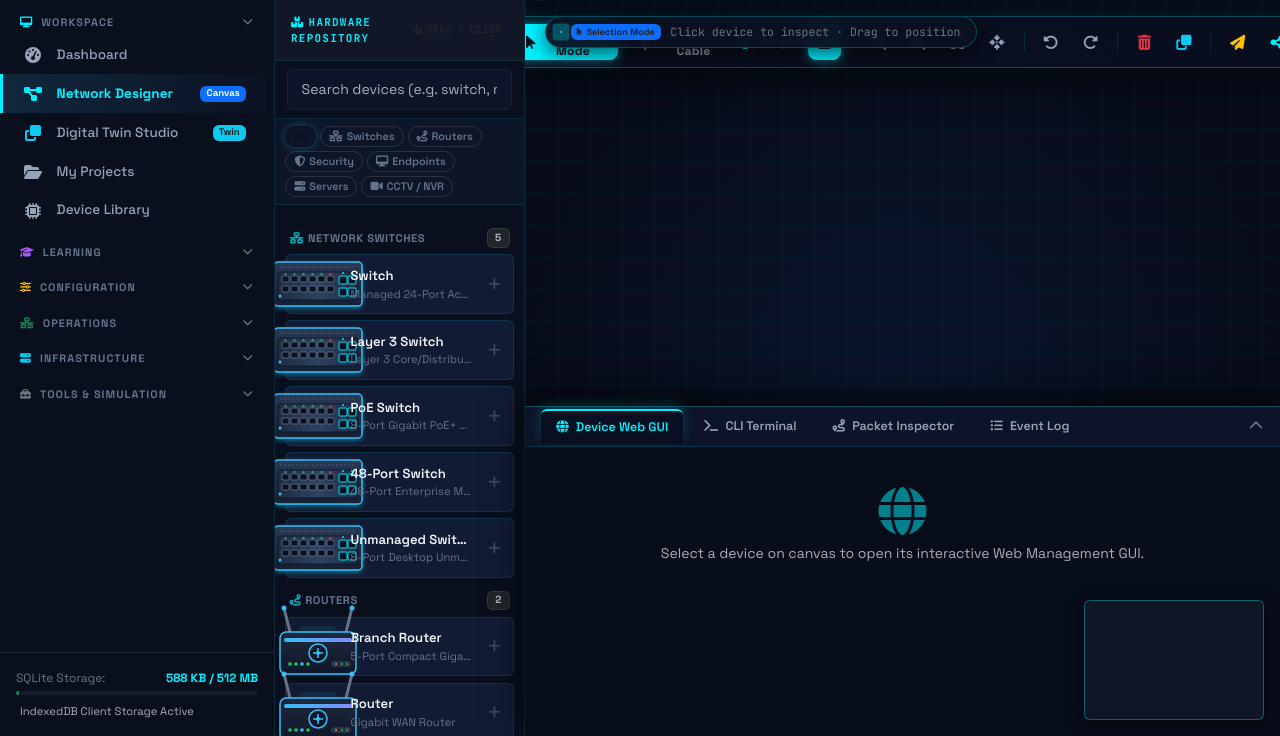
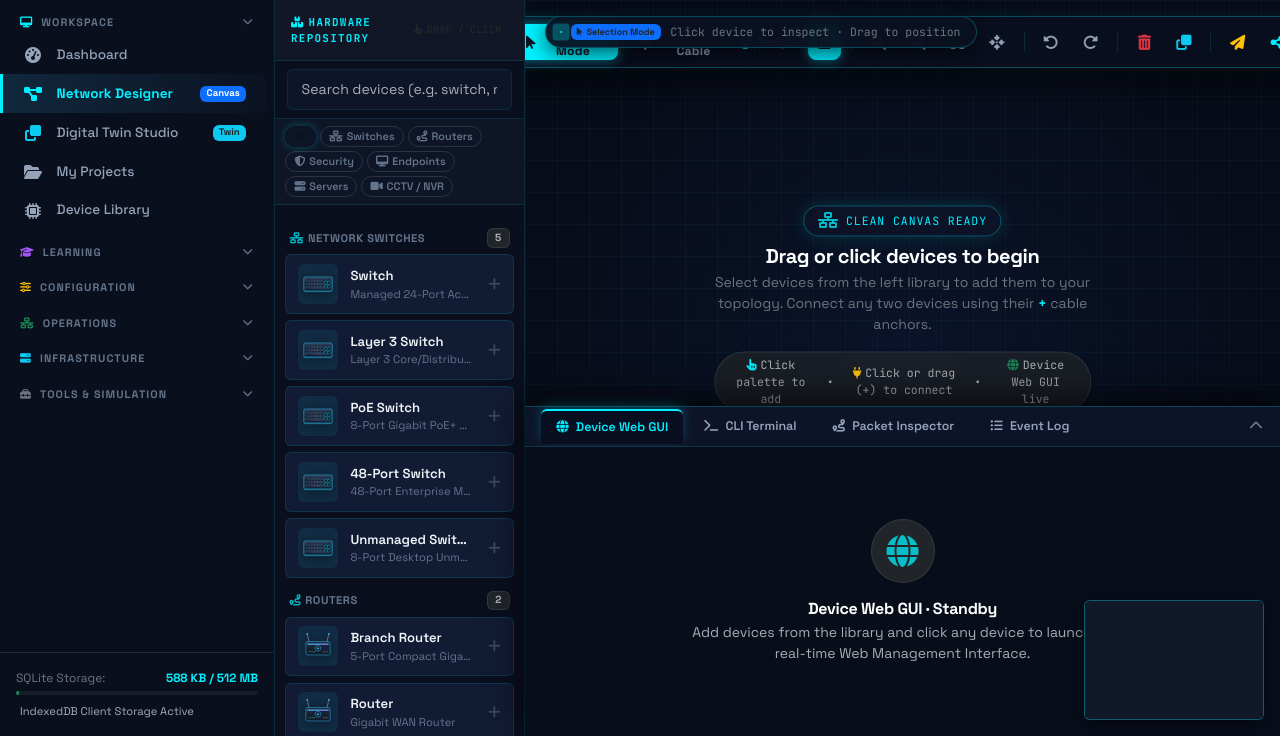
Before and after one commit to im-Abhiram/toolramo, a Django app: page /topology/designer/ in a window 1280 px wide. Shown: the part 64-800 px from the top of the page. Run offline with Django 5.2, Linux system fonts and the light colour scheme; data comes from the database, SQL or seed files in the repository; some libraries are stand-ins or nearby versions.

Commit message:
Initialize Network Designer with empty layout and enhance user device connection workflow

```diff
--- a/static/css/topology.css
+++ b/static/css/topology.css
@@ -664,15 +664,31 @@
     pointer-events: none;
     font-size: 0.76rem;
 }
-    border-radius: 20px;
-    padding: 0.4rem 0.85rem;
-    display: flex;
+
+/* On-Canvas Empty Layout Guide Watermark */
+.canvas-empty-guide {
+    position: absolute;
+    top: 42%;
+    left: 50%;
+    transform: translate(-50%, -50%);
+    pointer-events: none;
+    z-index: 5;
+    transition: opacity 0.25s ease, transform 0.25s ease;
+}
+
+.canvas-empty-guide.d-none {
+    display: none !important;
+}
+
+.empty-guide-badge {
+    display: inline-flex;
     align-items: center;
-    gap: 0.5rem;
-    z-index: 35;
-    box-shadow: 0 4px 16px rgba(0, 0, 0, 0.5);
-    pointer-events: none;
-    font-size: 0.76rem;
+    padding: 0.35rem 0.85rem;
+    background: rgba(14, 21, 41, 0.85);
+    border: 1px solid rgba(0, 240, 255, 0.3);
+    border-radius: 9999px;
+    color: #00f0ff;
+    box-shadow: 0 0 20px rgba(0, 240, 255, 0.15);
 }
 
 .palette-device-pic {
--- a/static/js/app.js
+++ b/static/js/app.js
@@ -630,9 +630,14 @@ class RamonetUI {
 
         if (!device) {
             mount.innerHTML = `
-                <div class="p-4 text-center text-muted">
-                    <i class="fa-solid fa-globe fa-3x mb-2 text-cyan opacity-50"></i>
-                    <p class="small">No device selected. Click a device on the canvas to open its Web Management GUI.</p>
+                <div class="p-4 text-center text-secondary d-flex flex-column align-items-center justify-content-center h-100">
+                    <div class="mb-3 p-3 rounded-circle bg-dark border border-secondary border-opacity-25" style="width: 64px; height: 64px; display: inline-flex; align-items: center; justify-content: center;">
+                        <i class="fa-solid fa-globe fa-2x text-cyan opacity-75"></i>
+                    </div>
+                    <h6 class="text-white fw-bold mb-1">Device Web GUI · Standby</h6>
+                    <p class="small text-muted mb-0" style="max-width: 440px;">
+                        Add devices from the library and click any device to launch its real-time Web Management Interface.
+                    </p>
                 </div>
             `;
             return;
--- a/static/js/topology/topology-canvas.js
+++ b/static/js/topology/topology-canvas.js
@@ -59,6 +59,17 @@ class TopologyCanvas {
         this.initEventListeners();
         this.pushHistoryState('Initial State');
         this.updateModeIndicator();
+        this.checkEmptyState();
+    }
+
+    checkEmptyState() {
+        const guide = document.getElementById('canvas-empty-guide');
+        if (!guide) return;
+        if (!this.project?.devices || this.project.devices.length === 0) {
+            guide.classList.remove('d-none');
+        } else {
+            guide.classList.add('d-none');
+        }
     }
 
     initEventListeners() {
@@ -66,6 +77,9 @@ class TopologyCanvas {
         this.container.addEventListener('mousedown', (e) => {
             if (e.target === this.container || e.target === this.svg || e.target.closest('#topology-svg') || e.target.classList.contains('canvas-container')) {
                 if (e.button === 0 || e.button === 1) { // Left click on background or Middle click
+                    if (this.mode === 'connect') {
+                        this.cancelConnectMode();
+                    }
                     this.isPanningCanvas = true;
                     this.panStart = { x: e.clientX - this.panX, y: e.clientY - this.panY };
                     this.container.classList.add('panning');
@@ -330,10 +344,34 @@ class TopologyCanvas {
         const deviceId = 'dev_' + Date.now() + '_' + Math.floor(Math.random() * 1000);
         const deviceName = `${prefix}${count}`;
 
-        // Clone interfaces
-        const interfaces = (definition.available_interfaces || [
-            { name: 'eth0', type: 'copper', speed: 1000, status: 'up' }
-        ]).map(ifc => ({ ...ifc, status: 'up' }));
+        // Clone interfaces with intelligent fallback so all devices have usable ports
+        let interfaces = [];
+        if (definition.available_interfaces && Array.isArray(definition.available_interfaces) && definition.available_interfaces.length > 0) {
+            interfaces = definition.available_interfaces.map(ifc => {
+                if (typeof ifc === 'string') return { name: ifc, type: 'copper', speed: 1000, status: 'up' };
+                return { ...ifc, status: 'up' };
+            });
+        } else {
+            if (devCat.includes('switch')) {
+                interfaces = Array.from({ length: 24 }, (_, i) => ({ name: `Fa0/${i + 1}`, type: 'copper', speed: 100, status: 'up' }))
+                    .concat([{ name: 'Gi0/1', type: 'copper', speed: 1000, status: 'up' }, { name: 'Gi0/2', type: 'copper', speed: 1000, status: 'up' }]);
+            } else if (devCat.includes('router')) {
+                interfaces = [
+                    { name: 'Gi0/0', type: 'copper', speed: 1000, status: 'up' },
+                    { name: 'Gi0/1', type: 'copper', speed: 1000, status: 'up' },
+                    { name: 'Gi0/2', type: 'copper', speed: 1000, status: 'up' },
+                    { name: 'Serial0/0/0', type: 'serial', speed: 10, status: 'up' }
+                ];
+            } else if (devCat.includes('firewall')) {
+                interfaces = [
+                    { name: 'Gi0/0', type: 'copper', speed: 1000, status: 'up' },
+                    { name: 'Gi0/1', type: 'copper', speed: 1000, status: 'up' },
+                    { name: 'Gi0/2', type: 'copper', speed: 1000, status: 'up' }
+                ];
+            } else {
+                interfaces = [{ name: 'eth0', type: 'copper', speed: 1000, status: 'up' }];
+            }
+        }
 
         const newDevice = {
             id: deviceId,
@@ -362,6 +400,7 @@ class TopologyCanvas {
         this.project.devices.push(newDevice);
         this.renderDeviceNode(newDevice);
         this.renderMinimap();
+        this.checkEmptyState();
         this.selectDevice(newDevice.id);
         window.ramonetTerminal?.syncDeviceSelector();
         this.triggerChange(`Added ${deviceName}`);
@@ -395,40 +434,31 @@ class TopologyCanvas {
             el.querySelectorAll('.port-connector-anchor').forEach(anchor => {
                 anchor.addEventListener('mousedown', (e) => {
                     e.stopPropagation();
-                    e.preventDefault();
+                    if (!this.connectSource) {
+                        this.startConnectMode();
+                        this.connectSource = device;
+                        el.classList.add('connecting-source');
+                        this.isDraggingCable = true;
+                        window.ramonetUI?.showToast('Select Destination', `Connecting from ${device.name}. Click or drag to target device (+)`, 'info');
+                    }
+                });
+
+                anchor.addEventListener('click', (e) => {
+                    e.stopPropagation();
                     if (!this.connectSource) {
                         this.startConnectMode();
                         this.connectSource = device;
                         el.classList.add('connecting-source');
                         window.ramonetUI?.showToast('Select Destination', `Connecting from ${device.name}. Click or drag to target device (+)`, 'info');
                     } else if (String(this.connectSource.id) !== String(device.id)) {
-                        const src = this.connectSource;
-                        const dest = device;
-                        const srcEl = document.getElementById(src.id);
-                        if (srcEl) srcEl.classList.remove('connecting-source');
-                        this.removeTempCable();
-                        this.cancelConnectMode();
-                        window.ramonetUI?.openConnectModal(src, dest, (cableType, srcPort, destPort) => {
-                            this.createConnection(src.id, srcPort, dest.id, destPort, cableType);
-                        });
-                        return;
+                        this.triggerConnectDevices(this.connectSource, device);
                     }
-                    this.isDraggingCable = true;
                 });
 
                 anchor.addEventListener('mouseup', (e) => {
                     if (this.connectSource && String(this.connectSource.id) !== String(device.id)) {
                         e.stopPropagation();
-                        this.isDraggingCable = false;
-                        const src = this.connectSource;
-                        const dest = device;
-                        const srcEl = document.getElementById(src.id);
-                        if (srcEl) srcEl.classList.remove('connecting-source');
-                        this.removeTempCable();
-                        this.cancelConnectMode();
-                        window.ramonetUI?.openConnectModal(src, dest, (cableType, srcPort, destPort) => {
-                            this.createConnection(src.id, srcPort, dest.id, destPort, cableType);
-                        });
+                        this.triggerConnectDevices(this.connectSource, device);
                     }
                 });
             });
@@ -437,16 +467,7 @@ class TopologyCanvas {
             el.addEventListener('mouseup', (e) => {
                 if (this.isDraggingCable && this.connectSource && String(this.connectSource.id) !== String(device.id)) {
                     e.stopPropagation();
-                    this.isDraggingCable = false;
-                    const src = this.connectSource;
-                    const dest = device;
-                    const srcEl = document.getElementById(src.id);
-                    if (srcEl) srcEl.classList.remove('connecting-source');
-                    this.removeTempCable();
-                    this.cancelConnectMode();
-                    window.ramonetUI?.openConnectModal(src, dest, (cableType, srcPort, destPort) => {
-                        this.createConnection(src.id, srcPort, dest.id, destPort, cableType);
-                    });
+                    this.triggerConnectDevices(this.connectSource, device);
                 }
             });
 
@@ -580,6 +601,7 @@ class TopologyCanvas {
         this.selectedDevice = null;
         this.renderConnections();
         this.renderMinimap();
+        this.checkEmptyState();
         window.ramonetUI?.updateSelectedDevice(null);
         window.ramonetTerminal?.syncDeviceSelector();
         this.triggerChange(`Deleted ${devName}`);
@@ -700,31 +722,39 @@ class TopologyCanvas {
         if (line) line.remove();
     }
 
+    triggerConnectDevices(src, dest) {
+        if (!src || !dest || String(src.id) === String(dest.id)) return;
+        const srcEl = document.getElementById(src.id);
+        if (srcEl) srcEl.classList.remove('connecting-source');
+        const destEl = document.getElementById(dest.id);
+        if (destEl) destEl.classList.remove('connecting-source');
+
+        this.removeTempCable();
+        this.cancelConnectMode();
+        this.isDraggingCable = false;
+
+        // Execute via setTimeout to ensure current mouse/click event settles
+        // and doesn't close or cancel the connection modal
+        setTimeout(() => {
+            window.ramonetUI?.openConnectModal(src, dest, (cableType, srcPort, destPort) => {
+                this.createConnection(src.id, srcPort, dest.id, destPort, cableType);
+            });
+        }, 60);
+    }
+
     handleConnectClick(device) {
         if (!this.connectSource) {
             // Picked first device (Source)
             this.connectSource = device;
             const el = document.getElementById(device.id);
             if (el) el.classList.add('connecting-source');
-            window.ramonetUI?.showToast('Select Destination', `Connecting from ${device.name}. Now click or drag to target device.`, 'info');
+            window.ramonetUI?.showToast('Select Destination', `Connecting from ${device.name}. Now click or drag to target device (+)`, 'info');
         } else {
             // Picked second device (Target)
             if (String(this.connectSource.id) === String(device.id)) {
                 return; // Double click or re-click on same device safely ignored
             }
-
-            const src = this.connectSource;
-            const dest = device;
-
-            const srcEl = document.getElementById(src.id);
-            if (srcEl) srcEl.classList.remove('connecting-source');
-            this.removeTempCable();
-            this.cancelConnectMode();
-
-            // Open Port Connection Modal
-            window.ramonetUI?.openConnectModal(src, dest, (cableType, srcPort, destPort) => {
-                this.createConnection(src.id, srcPort, dest.id, destPort, cableType);
-            });
+            this.triggerConnectDevices(this.connectSource, device);
         }
     }
 
@@ -935,6 +965,7 @@ class TopologyCanvas {
         this.project.devices.forEach(d => this.renderDeviceNode(d));
         this.renderConnections();
         this.renderMinimap();
+        this.checkEmptyState();
         this.deselectAll();
         window.ramonetTerminal?.syncDeviceSelector();
     }
--- a/templates/topology/designer.html
+++ b/templates/topology/designer.html
@@ -118,6 +118,25 @@
         <!-- Dynamic HTML Nodes Container -->
         <div id="topology-nodes-container" style="position: absolute; top:0; left:0; width:100%; height:100%; pointer-events:none;">
             <!-- Nodes are rendered with pointer-events: auto -->
+        </div>
+
+        <!-- Empty Layout Guide (shown when 0 devices on canvas) -->
+        <div id="canvas-empty-guide" class="canvas-empty-guide text-center select-none pointer-events-none">
+            <div class="empty-guide-badge mb-2">
+                <i class="fa-solid fa-network-wired text-cyan opacity-75"></i>
+                <span class="ms-2 font-monospace text-uppercase" style="font-size: 0.72rem; letter-spacing: 0.08em;">Clean Canvas Ready</span>
+            </div>
+            <h5 class="text-white fw-bold mb-1">Drag or click devices to begin</h5>
+            <p class="text-secondary small mb-3" style="max-width: 440px; margin: 0 auto;">
+                Select devices from the left library to add them to your topology. Connect any two devices using their <span class="text-cyan fw-bold">+</span> cable anchors.
+            </p>
+            <div class="d-inline-flex align-items-center gap-3 px-3 py-1 bg-dark bg-opacity-75 rounded-pill border border-secondary border-opacity-25 small text-muted font-monospace" style="font-size: 0.72rem;">
+                <span><i class="fa-solid fa-hand-pointer text-cyan me-1"></i>Click palette to add</span>
+                <span>•</span>
+                <span><i class="fa-solid fa-plug text-warning me-1"></i>Click or drag (+) to connect</span>
+                <span>•</span>
+                <span><i class="fa-solid fa-globe text-success me-1"></i>Device Web GUI live</span>
+            </div>
         </div>
 
         <!-- Canvas Mode Status Indicator -->
@@ -311,9 +330,14 @@
             <!-- Pane 1: Device Web GUI (Default active on designer launch) -->
             <div class="workbench-tab-pane h-100" id="tab-pane-device-web-gui">
                 <div id="device-web-gui-mount" class="h-100 overflow-y-auto p-3">
-                    <div class="p-4 text-center text-muted">
-                        <i class="fa-solid fa-globe fa-3x mb-2 text-cyan opacity-50"></i>
-                        <p class="small">Select a device on canvas to open its interactive Web Management GUI.</p>
+                    <div class="p-4 text-center text-secondary d-flex flex-column align-items-center justify-content-center h-100">
+                        <div class="mb-3 p-3 rounded-circle bg-dark border border-secondary border-opacity-25" style="width: 64px; height: 64px; display: inline-flex; align-items: center; justify-content: center;">
+                            <i class="fa-solid fa-globe fa-2x text-cyan opacity-75"></i>
+                        </div>
+                        <h6 class="text-white fw-bold mb-1">Device Web GUI · Standby</h6>
+                        <p class="small text-muted mb-0" style="max-width: 440px;">
+                            Add devices from the library and click any device to launch its real-time Web Management Interface.
+                        </p>
                     </div>
                 </div>
             </div>
@@ -354,7 +378,7 @@
         <div class="context-menu-item text-danger" id="ctx-delete"><i class="fa-solid fa-trash-can"></i> Delete Device</div>
     </div>
     <!-- Cable Connection Modal -->
-    <div class="modal fade" id="connectCableModal" tabindex="-1" aria-labelledby="connectCableModalLabel" aria-hidden="true">
+    <div class="modal fade" id="connectCableModal" tabindex="-1" aria-labelledby="connectCableModalLabel" aria-hidden="true" data-bs-backdrop="static">
         <div class="modal-dialog modal-dialog-centered">
             <div class="modal-content bg-dark border border-cyan text-white shadow-lg">
                 <div class="modal-header border-secondary border-opacity-25 py-2">
@@ -474,7 +498,18 @@ document.addEventListener('DOMContentLoaded', async () => {
     if (templateName) {
         window.ramonetUI?.loadNetworkTemplate(templateName);
     } else {
-        window.ramonetUI?.loadNetworkTemplate('Basic Home Network');
+        // Empty layout by default:
+        // Do not auto-load pre-populated devices.
+        // Canvas starts clean so the user can build and connect their network from scratch.
+        window.ramonetCanvas?.loadProjectData({
+            id: 'proj_' + Date.now(),
+            name: 'New Network Topology',
+            devices: [],
+            connections: []
+        });
+        window.ramonetTerminal?.attachDevice(null);
+        window.ramonetTerminal?.syncDeviceSelector();
+        window.ramonetUI?.updateSelectedDevice(null);
     }
 
     // Check if CLI or Web GUI should be opened directly
```
